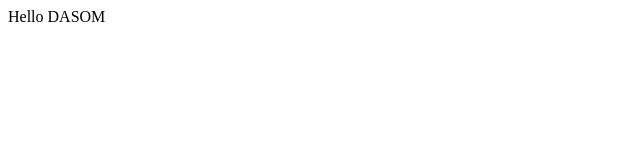
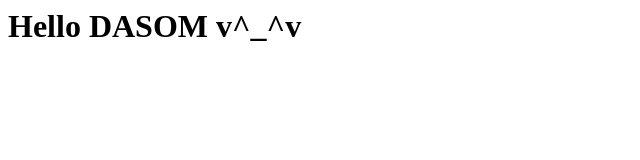
Before and after one commit to seungtaek91/jungwonelec, a plain HTML site: page index.html in a window 1280 px wide. Shown: the whole page, without its empty margins (0-640 px from the left). Drawn offline with Linux system fonts and the light colour scheme.

Commit message:
change html for test2

```diff
--- a/index.html
+++ b/index.html
@@ -5,7 +5,9 @@
     </head>
     <body>
         <div>
-            Hello DASOM
+            <h1>
+                Hello DASOM v^_^v
+            </h1>
         </div>
     </body>
 </html>
```
